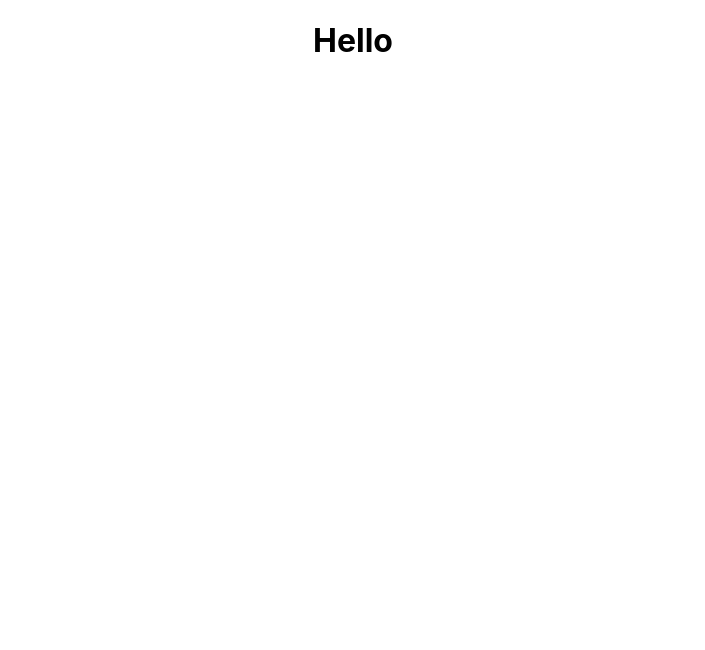
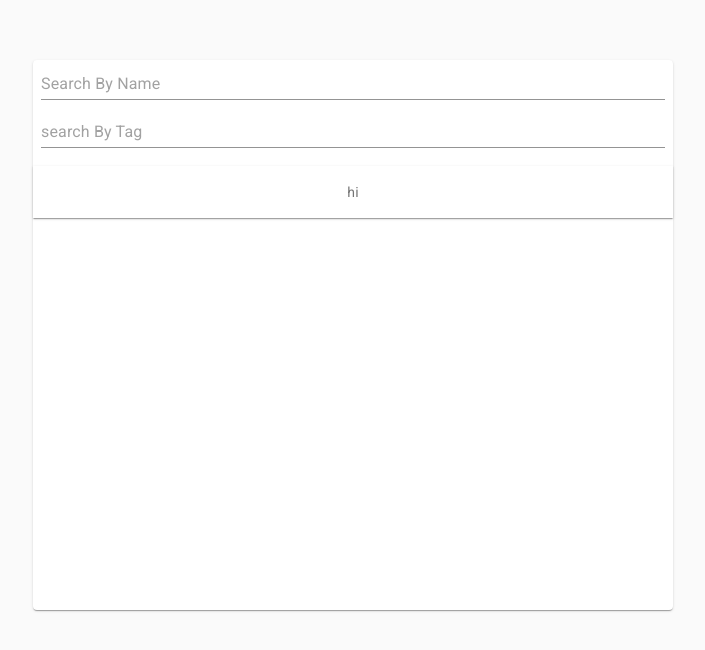
Before and after one commit to aloksingh3112/student-profile, a React (Create React App) app: page / in a window 1280 px wide. Shown: the top 650 px of the page, without its empty margins (287-992 px from the left). Built offline with nearby package versions, Linux system fonts and the light colour scheme.

Commit message:
added starter folder structure and components

```diff
--- a/package.json
+++ b/package.json
@@ -3,6 +3,7 @@
   "version": "0.1.0",
   "private": true,
   "dependencies": {
+    "@material-ui/core": "^4.10.1",
     "@testing-library/jest-dom": "^4.2.4",
     "@testing-library/react": "^9.5.0",
     "@testing-library/user-event": "^7.2.1",
--- a/public/index.html
+++ b/public/index.html
@@ -9,6 +9,10 @@
       name="description"
       content="Web site created using create-react-app"
     />
+
+    <link rel="stylesheet" href="https://fonts.googleapis.com/css?family=Roboto:300,400,500,700&display=swap" />
+    <link rel="stylesheet" href="https://fonts.googleapis.com/icon?family=Material+Icons" />
+
     <link rel="apple-touch-icon" href="%PUBLIC_URL%/logo192.png" />
     <!--
       manifest.json provides metadata used when your web app is installed on a
--- a/src/App.js
+++ b/src/App.js
@@ -1,10 +1,53 @@
 import React from 'react';
 import './App.css';
+import { Grid, Paper, TextField } from '@material-ui/core';
+import { makeStyles } from '@material-ui/core/styles';
+import StudentList from './components/studentlist';
+
+const useStyles = makeStyles((theme) => ({
+  root: {
+    flexGrow: 1,
+  },
+  paper: {
+    textAlign: 'center',
+    color: theme.palette.text.secondary,
+    marginTop: 60,
+    height: 550,
+  },
+  internal: {
+    padding: theme.spacing(2),
+    color: theme.palette.text.secondary,
+  },
+  textField: {
+    padding: theme.spacing(1),
+  },
+}));
 
 function App() {
+  const classes = useStyles();
+
   return (
-    <div className="App">
-        <h1>Hello</h1>
+    <div>
+      <Grid container>
+        <Grid xs={3}></Grid>
+        <Grid item xs={6}>
+          <Paper className={classes.paper}>
+            <Grid container>
+              <Grid item xs={12} className={classes.textField}>
+                <TextField id="standard-basic" placeholder="Search By Name" fullWidth />
+              </Grid>
+              <Grid item xs={12} className={classes.textField}>
+                <TextField id="standard-basic" placeholder="search By Tag" fullWidth />
+              </Grid>
+
+              <StudentList classes={classes}/>
+
+            </Grid>
+          </Paper>
+        </Grid>
+
+        <Grid xs={3}></Grid>
+      </Grid>
     </div>
   );
 }
--- /dev/null
+++ b/src/components/studentlist.js
@@ -0,0 +1,15 @@
+import React from 'react';
+import { Grid, Paper } from '@material-ui/core';
+
+
+function StudentList({classes}) {
+  return (
+    <Grid item xs={12} style={{ marginTop: 10 }}>
+      <Paper className={classes.internal} square>
+          hi
+      </Paper>
+    </Grid>
+  );
+}
+
+export default StudentList;
--- a/src/index.js
+++ b/src/index.js
@@ -2,9 +2,12 @@ import React from 'react';
 import ReactDOM from 'react-dom';
 import './index.css';
 import App from './App';
+import CssBaseline from '@material-ui/core/CssBaseline';
+
 
 ReactDOM.render(
   <React.StrictMode>
+    <CssBaseline />
     <App />
   </React.StrictMode>,
   document.getElementById('root')
```
Also changed, not shown: 1 other file (tests, documents, lock files or other folders).
